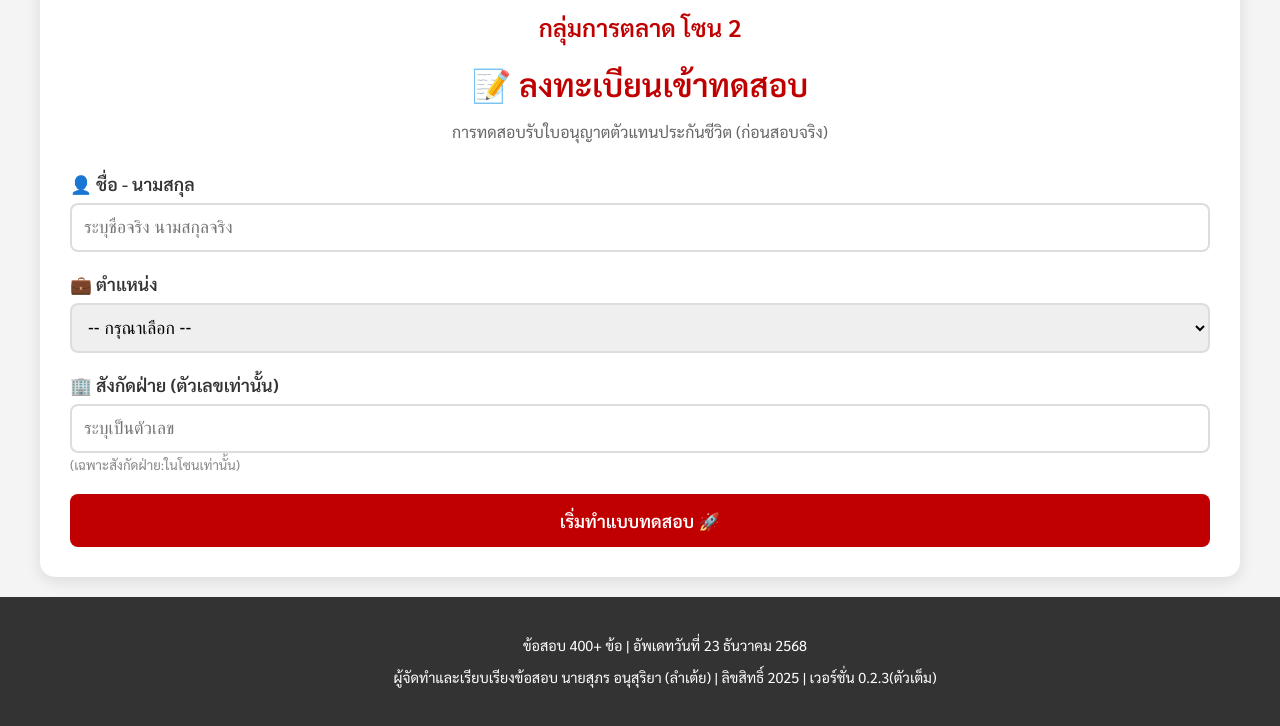
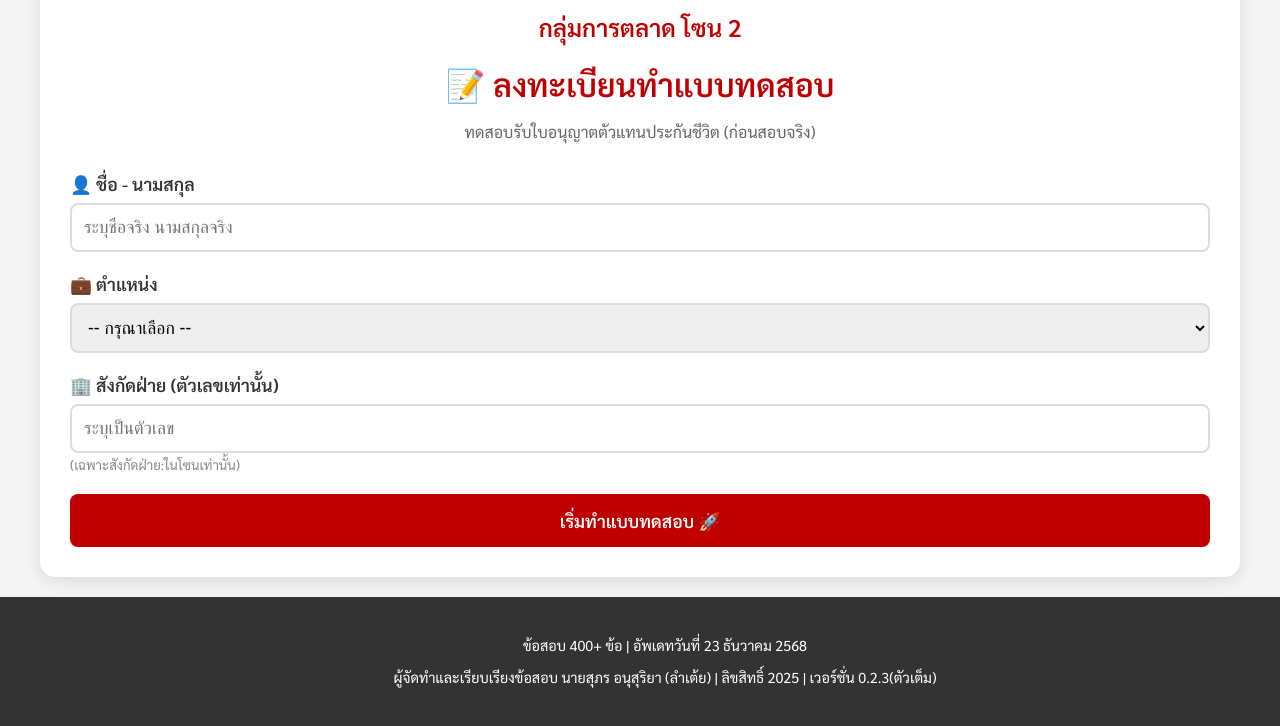
Before and after one commit to lamtoeysuriya728-oss/License-Test, a plain HTML site: page index.html in a window 1280 px wide. Shown: the part 166-892 px from the top of the page. Drawn offline with Linux system fonts and the light colour scheme.

Commit message:
Update index.html

```diff
--- a/index.html
+++ b/index.html
@@ -296,8 +296,8 @@
 
             <!-- 1. LOGIN SCREEN -->
             <div id="login-screen" class="screen active">
-                <h1 style="text-align: center;">📝 ลงทะเบียนเข้าทดสอบ</h1>
-                <p style="text-align: center; color: #666; margin-bottom: 30px;">การทดสอบรับใบอนุญาตตัวแทนประกันชีวิต (ก่อนสอบจริง)</p>
+                <h1 style="text-align: center;">📝 ลงทะเบียนทำแบบทดสอบ</h1>
+                <p style="text-align: center; color: #666; margin-bottom: 30px;">ทดสอบรับใบอนุญาตตัวแทนประกันชีวิต (ก่อนสอบจริง)</p>
                 <div class="form-group">
                     <label>👤 ชื่อ - นามสกุล</label>
                     <input type="text" id="fullname" placeholder="ระบุชื่อจริง นามสกุลจริง">
```
